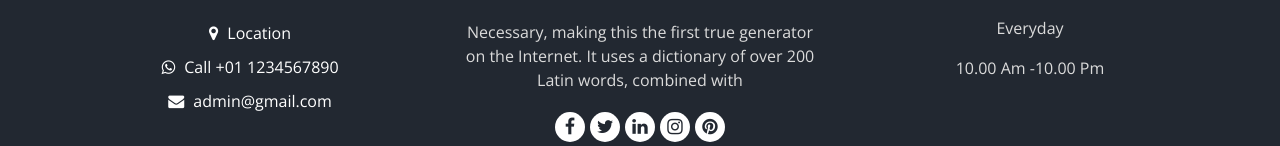
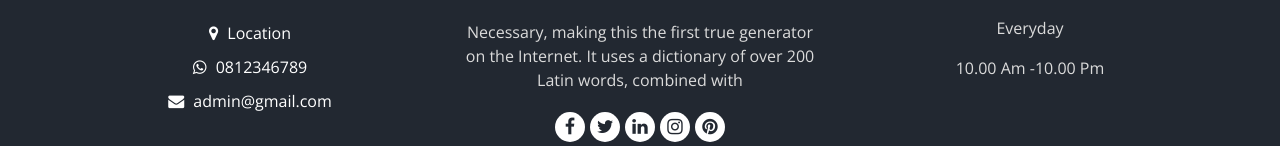
Before and after one commit to HansRF/Food-Restaurant, a plain HTML site: page index.html in a window 1280 px wide. Shown: the part 4563-4709 px from the top of the page. Drawn offline with nearby package versions, Linux system fonts and the light colour scheme; some packages are replaced by stand-ins of ours; a script that the page names is missing.

Commit message:
update nomer

```diff
--- a/index.html
+++ b/index.html
@@ -1312,7 +1312,7 @@
                 </a>
                 <a href="">
                   <i class="fa fa-whatsapp" aria-hidden="true"></i>
-                  <span> Call +01 1234567890 </span>
+                  <span> 0812346789 </span>
                 </a>
                 <a href="">
                   <i class="fa fa-envelope" aria-hidden="true"></i>
```
